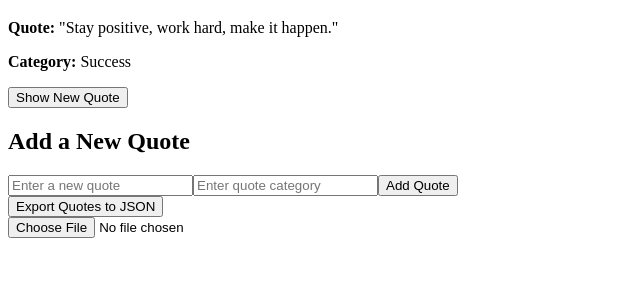
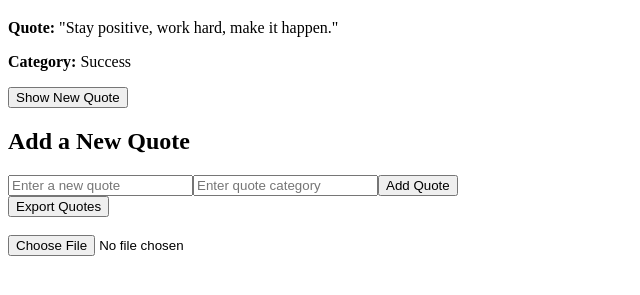
Before and after one commit to BJC-ENGINEER/alx_fe_javascript, a plain HTML site: page dom-manipulation/index.html in a window 1280 px wide. Shown: the part 61-356 px from the top of the page, without its empty margins (0-640 px from the left). Drawn offline with Linux system fonts and the light colour scheme.

Commit message:
correct my file

```diff
--- a/dom-manipulation/index.html
+++ b/dom-manipulation/index.html
@@ -12,8 +12,12 @@
   <div id="quoteDisplay"></div>
   <button id="newQuote">Show New Quote</button>
 
-  <!-- Placeholder for dynamic form -->
+  <!-- Quote Form Placeholder -->
   <div id="formContainer"></div>
+
+  <!-- ✅ Export / Import Buttons added statically -->
+  <button id="exportQuotes">Export Quotes</button><br><br>
+  <input type="file" id="importFile" accept=".json" />
 
   <script src="script.js"></script>
 </body>
--- a/dom-manipulation/script.js
+++ b/dom-manipulation/script.js
@@ -116,28 +116,10 @@ function importFromJsonFile(event) {
   fileReader.readAsText(event.target.files[0]);
 }
 
-// Create import/export buttons
-function createImportExportButtons() {
-  const formContainer = document.getElementById("formContainer");
-
-  const exportBtn = document.createElement("button");
-  exportBtn.textContent = "Export Quotes to JSON";
-  exportBtn.addEventListener("click", exportToJsonFile);
-
-  const importInput = document.createElement("input");
-  importInput.type = "file";
-  importInput.accept = ".json";
-  importInput.addEventListener("change", importFromJsonFile);
-
-  formContainer.appendChild(document.createElement("br"));
-  formContainer.appendChild(exportBtn);
-  formContainer.appendChild(document.createElement("br"));
-  formContainer.appendChild(importInput);
-}
-
 // Initialize app
 loadQuotes();
 document.getElementById("newQuote").addEventListener("click", showRandomQuote);
+document.getElementById("exportQuotes").addEventListener("click", exportToJsonFile);
+document.getElementById("importFile").addEventListener("change", importFromJsonFile);
 createAddQuoteForm();
-createImportExportButtons();
 showRandomQuote();
```
